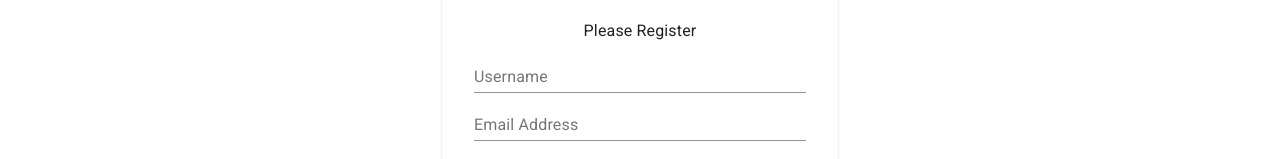
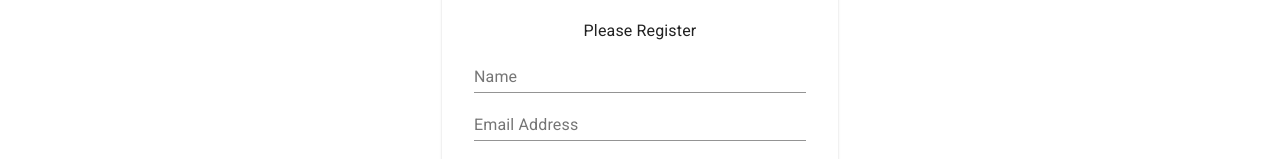
Before and after one commit to ejazahm3d/ecomerce-reactjs-client, a React (Create React App) app: page /register in a window 1280 px wide. Shown: the part 199-358 px from the top of the page. Built offline with nearby package versions, Linux system fonts and the light colour scheme.

Commit message:
Changed username to name

```diff
--- a/src/components/auth/register/RegisterForm.jsx
+++ b/src/components/auth/register/RegisterForm.jsx
@@ -12,13 +12,13 @@ const RegisterForm = ({
   <form onSubmit={handleSubmit}>
     <TextField
       fullWidth
-      label="Username"
-      name="username"
-      value={values.username}
+      label="Name"
+      name="name"
+      value={values.name}
       onChange={handleChange}
       onBlur={handleBlur}
-      helperText={errors.username && touched.username && errors.username}
-      error={errors.username && touched.username}
+      helperText={errors.name && touched.name && errors.name}
+      error={errors.name && touched.name}
     />
 
     <TextField
--- a/src/components/auth/register/index.jsx
+++ b/src/components/auth/register/index.jsx
@@ -7,7 +7,7 @@ import { Typography, Container, Paper } from "@material-ui/core";
 import RegisterForm from "./RegisterForm";
 
 const Register = () => {
-  const values = { username: "", email: "", confirmPassword: "", password: "" };
+  const values = { name: "", email: "", confirmPassword: "", password: "" };
 
   return (
     <Container maxWidth="xs">
--- a/src/components/auth/register/validationScheme.js
+++ b/src/components/auth/register/validationScheme.js
@@ -1,7 +1,7 @@
 import * as Yup from "yup";
 
 export const validationSchema = Yup.object().shape({
-  username: Yup.string("Enter a username").required("Username is required"),
+  name: Yup.string("Enter your name").required("Name is required"),
   email: Yup.string("Enter your email")
     .email("Enter a valid email")
     .required("Email is required"),
```
